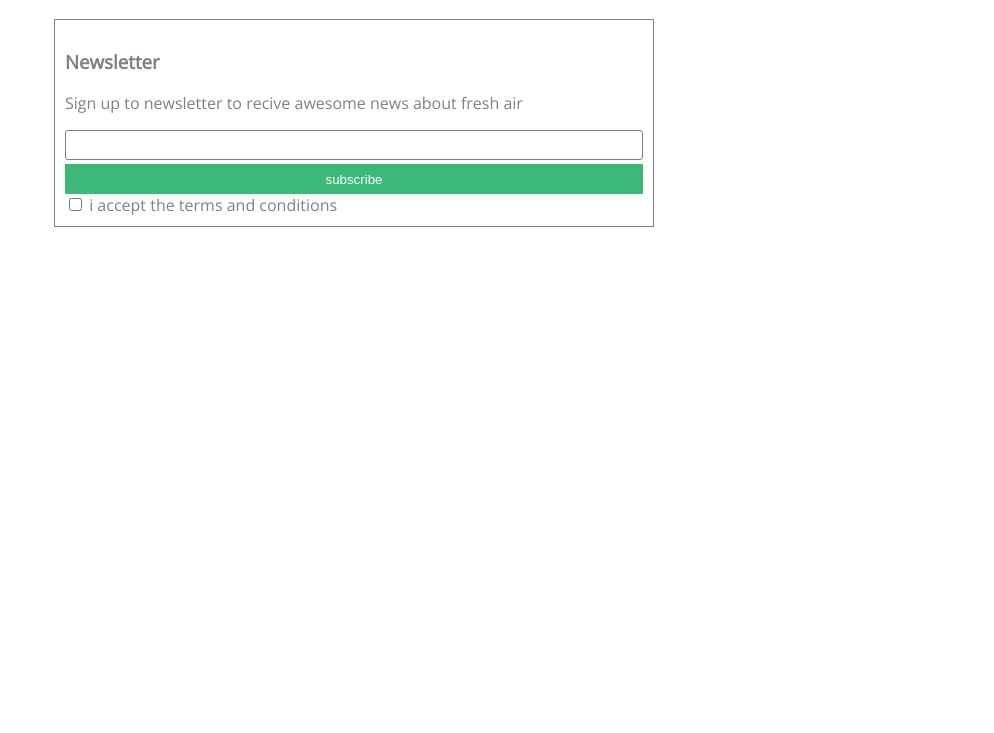
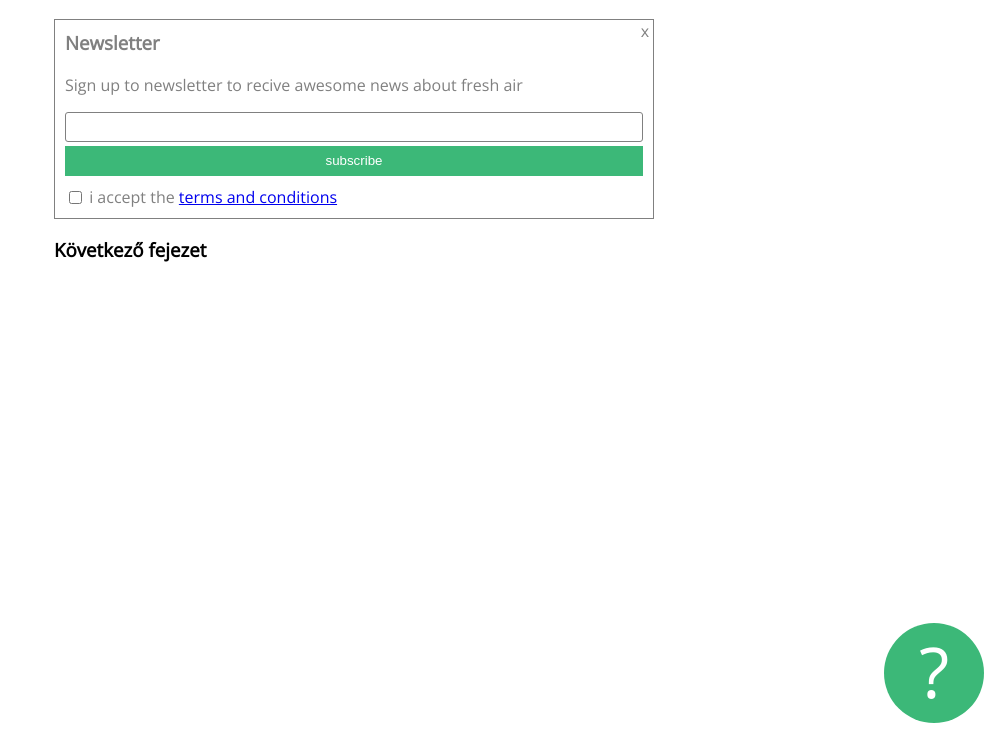
Before and after one commit to homobili69/gyakorlas, a plain HTML site: page index.html in a window 1280 px wide. Shown: the part 67-800 px from the top of the page, without its empty margins (286-1280 px from the left). Drawn offline with nearby package versions, Linux system fonts and the light colour scheme.

Commit message:
Add files via upload

```diff
--- a/index.html
+++ b/index.html
@@ -17,13 +17,17 @@
             <p>Sign up to newsletter to recive awesome news about fresh air</p>
             <form>
                 <input id="email" type="text">
-    <button type="submit">
-        subscribe
-    </button>
+                <button type="submit">subscribe</button>
                 <input id="terms" type="checkbox">
-<label for="terms">i accept the terms and conditions</label>
-
+                <label for="terms">i accept the <a href="http://" target="_blank">terms and conditions</a></label>
             </form>
+            <div id="closex">
+            x
+            </div>
+        </div>
+       <h3>Következő fejezet</h3>
+       <div id="questionmark">
+           ?
     </div>
 
 
--- a/style.css
+++ b/style.css
@@ -9,6 +9,8 @@ font-family: 'open sans';
 color: gray;
 border: solid thin gray;
 padding: 10px;
+position: relative;
+padding-bottom: 10px;
 }
 .newsletter button {
 background-color:#3cb878;
@@ -17,6 +19,7 @@ color: white;
 display: block;
 width: 100%;
 height: 30px;
+margin-bottom: 10px;
 }
 .newsletter input#email{
 display: block;
@@ -28,3 +31,31 @@ border-radius: 3px;
 
 box-sizing: border-box;
 }
+
+.newsletter h3 {
+    margin-top: 0;
+}
+
+.newsletter #terms {
+    position: relative;
+    top: 1px;
+}
+
+.newsletter #closex {
+    position: absolute;
+    top: 0;
+    right: 4px;
+}
+
+#questionmark{
+background-color: #3cb878;
+color:white;
+width: 100px;
+height: 100px;
+border-radius: 50%;
+font-size:70px;
+text-align: center;
+position: fixed;
+bottom: 10px;
+right: 10px;
+}
```
Lines whose indentation alone changed are shown as unchanged.
